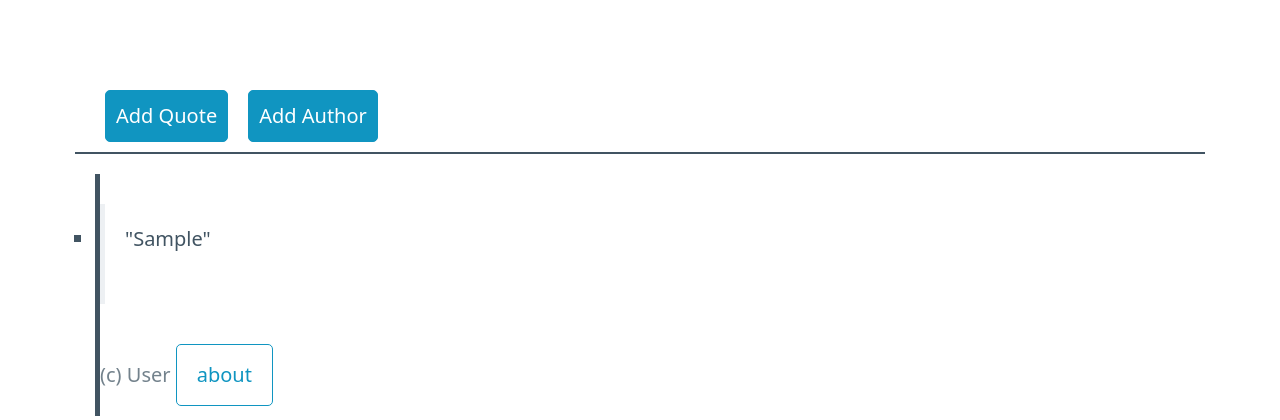
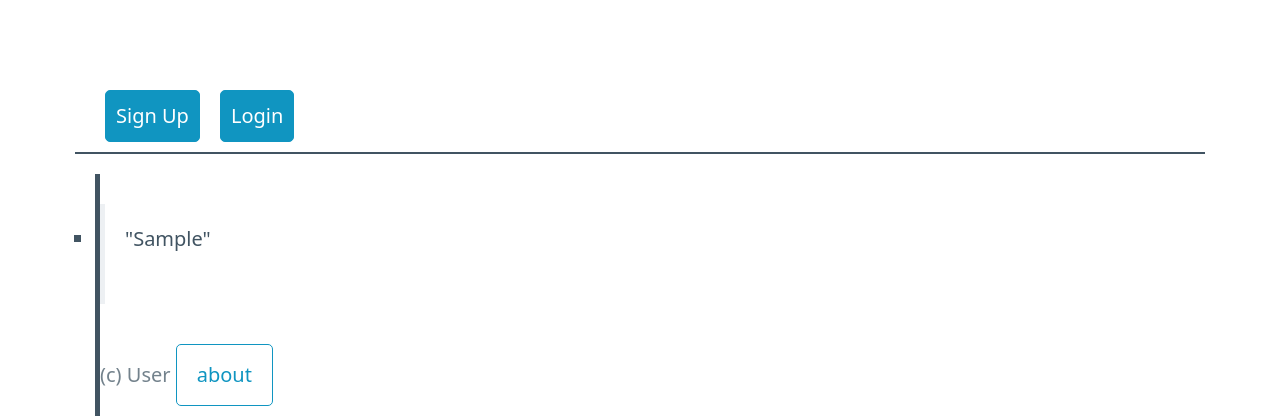
Before and after one commit to C-Hurtmann/GOIT_WEB_hw10-13, a Django app: page / in a window 1280 px wide. Shown: the top 420 px of the page. Run offline with Django 4.2, Linux system fonts and the light colour scheme; tables that the repository leaves empty hold one stand-in row (values such as "Sample post").

Commit message:
create user permission to create new instances

```diff
--- a/quotes/quotesapp/models.py
+++ b/quotes/quotesapp/models.py
@@ -1,4 +1,5 @@
 from django.db import models
+from django.contrib.auth.models import User
 
 # Create your models here.
 class Tag(models.Model):
@@ -13,6 +14,7 @@ class Author(models.Model):
     born_date = models.DateField(null=False)
     born_location = models.CharField(max_length=50)
     description = models.TextField(max_length=1000)
+    user = models.ForeignKey(User, on_delete=models.CASCADE, default=1)
 
     def __str__(self):
         return f'{self.fullname}'
@@ -22,6 +24,7 @@ class Quote(models.Model):
     quote = models.TextField(max_length=500, null=False)
     author = models.ForeignKey(Author, on_delete=models.CASCADE)
     tags = models.ManyToManyField(Tag)
+    user = models.ForeignKey(User, on_delete=models.CASCADE, default=1)
 
     def __str__(self):
         return f'{self.quote}'
--- a/quotes/quotesapp/templates/quotesapp/index.html
+++ b/quotes/quotesapp/templates/quotesapp/index.html
@@ -7,12 +7,25 @@
 </head>
 <body>
 <main class="container">
+    <!--Navigation-->
     <nav style="margin-bottom: 20px; border-bottom: 2px solid; padding-left: 30px">
+        {% if user.is_authenticated %}
         <ul>
             <li><a href="{% url 'quotesapp:quote' %}" role="button">Add Quote</a></li>
             <li><a href="{% url 'quotesapp:author' %}" role="button">Add Author</a></li>
         </ul>
+        <ul>
+            <li>Welcome <b>{{ user.username }}!</b></li>
+            <li><a href="{% url 'users:logout' %}" role="button">Logout</a></li>
+        </ul>
+        {% else %}
+        <ul>
+            <li><a href="{% url 'users:signup' %}" role="button">Sign Up</a></li>
+            <li><a href="{% url 'users:login' %}" role="button">Login</a></li>
+        </ul>
+        {% endif %}
     </nav>
+
     {% for quote in quotes %}
     <ul>
         <li>
--- a/quotes/quotesapp/views.py
+++ b/quotes/quotesapp/views.py
@@ -1,3 +1,4 @@
+from django.contrib.auth.decorators import login_required
 from django.shortcuts import render, redirect, get_object_or_404
 from .forms import TagForm, AuthorForm, QuoteForm
 from .models import Tag, Author, Quote
@@ -18,22 +19,28 @@ def tag(request):
             return render(request, 'quotesapp/tag.html', {'form': form}) #  if form filled with mistakes
     return render(request, 'quotesapp/tag.html', {'form': TagForm()}) #  first enter to page
 
+@login_required
 def author(request):
     if request.method =='POST':
         form = AuthorForm(request.POST)
         if form.is_valid():
-            form.save()
+            author = form.save(commit=False)
+            author.user = request.user
+            author.save()
             return redirect(to='quotesapp:main')
         else:
             return render(request, 'quotesapp/author.html', {'form': form})
     return render(request, 'quotesapp/author.html', {'form': AuthorForm()})
 
+@login_required
 def quote(request):
     tags = Tag.objects.all()
     if request.method == 'POST':
         form = QuoteForm(request.POST)
         if form.is_valid():
-            new_quote = form.save()
+            new_quote = form.save(commit=False)
+            new_quote.user = request.user
+            new_quote.save()
            # choise_tags = Tag.objects.filter(name__in=request.POST.getlist('tags'))
            # for tag in choise_tags.iterator():
            #     new_quote.tags.add(tag)
```
Also changed, not shown: quotes/quotesapp/migrations/0002_author_user_quote_user_alter_author_fullname.py (added).
